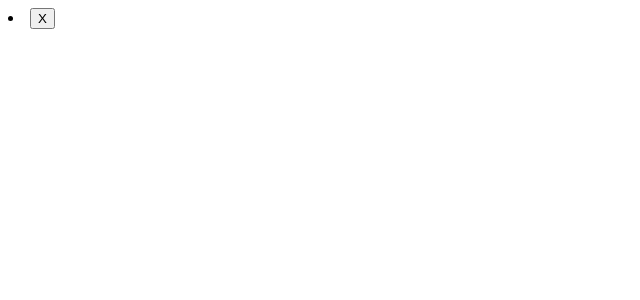
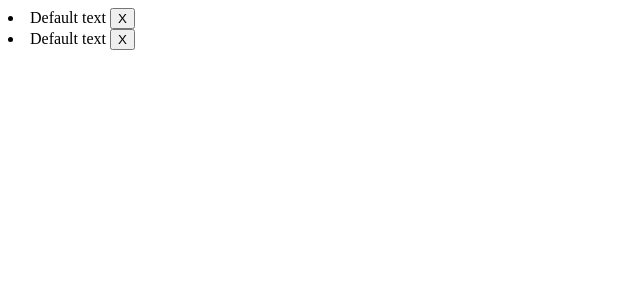
Before and after one commit to mykhailmykhailenko/REACT-JS, a React (Create React App) app: page / in a window 1280 px wide. Shown: the top 300 px of the page, without its empty margins (0-640 px from the left). Built offline with nearby package versions, Linux system fonts and the light colour scheme.

Commit message:
defaultProps

```diff
--- a/src/App.js
+++ b/src/App.js
@@ -1,15 +1,22 @@
 import React from "react";
 import TodoItem from './components/TodoList/TodoItem';
-
-
 class App extends React.Component {
     constructor(props){
         super(props);
     }
+
+
+    delete = () => {
+        console.log('delete callback')
+    }
+
     render () {
 
         return (
+            <>
+            <TodoItem deleteCallback={this.delete}/>
             <TodoItem />
+            </>
         )
     }
 }
--- a/src/components/TodoList/TodoItem/index.js
+++ b/src/components/TodoList/TodoItem/index.js
@@ -1,8 +1,6 @@
 import React from 'react';
 import PropTypes from 'prop-types';
-
 const TodoItem = (props) => {
-
 const deleteHandler = () => {
     const {id, deleteCallback} = props;
     deleteCallback(id);
@@ -12,11 +10,15 @@ const deleteHandler = () => {
     );
 }
 
+TodoItem.defaultProps = {
+    text: 'Default text',
+    deleteCallback: ()=>{},
+    id: 0
+}
 
 TodoItem.propTypes = {
     id: PropTypes.number.isRequired,
     text: PropTypes.string,
     deleteCallback: PropTypes.func.isRequired
 }
-
 export default TodoItem;
```
